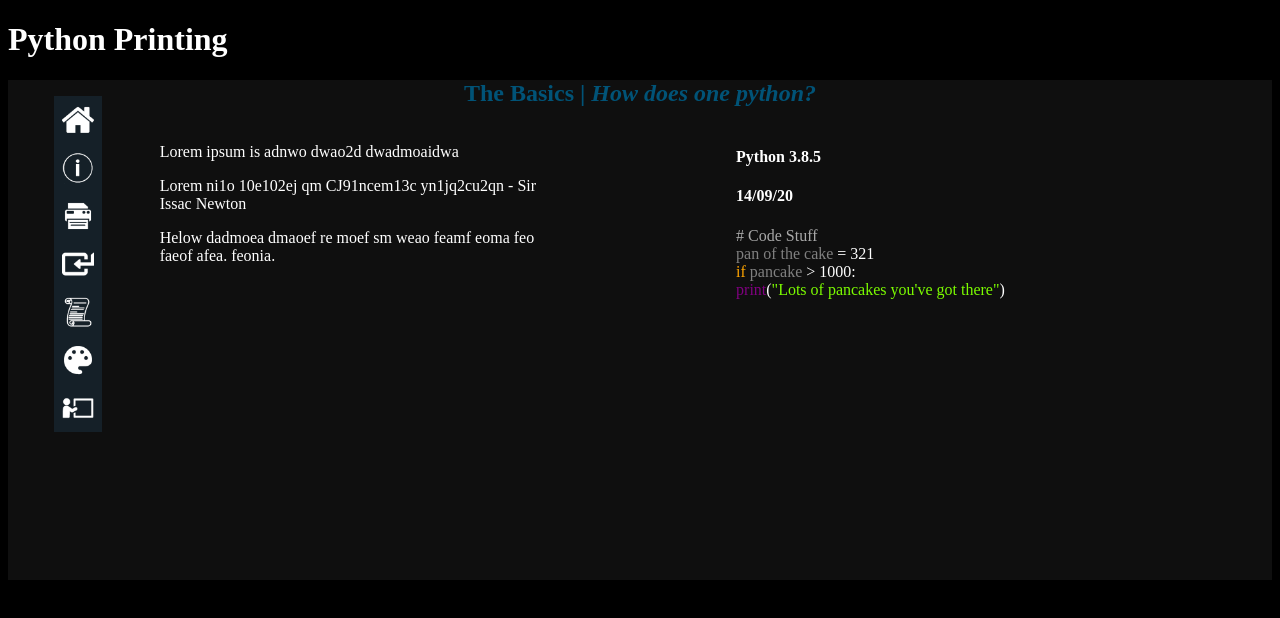
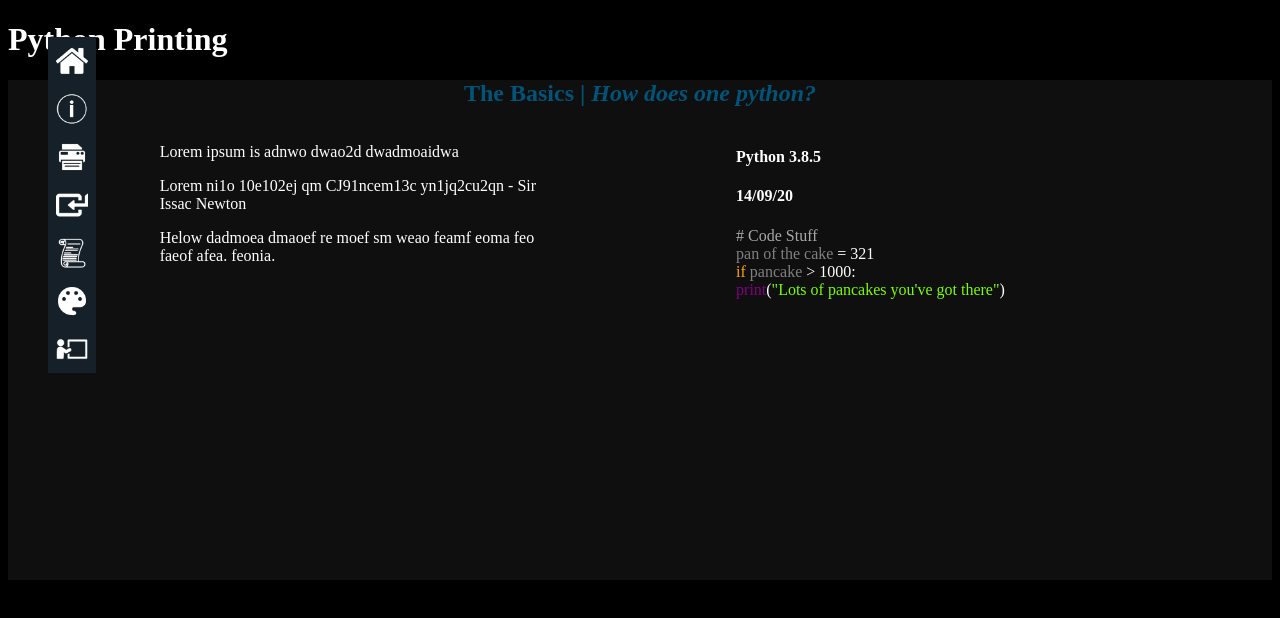
Before and after one commit to cattythegamer-tcat/tutorial_website, a plain HTML site: page index.html in a window 1280 px wide. Drawn offline with Linux system fonts and the light colour scheme.

Commit message:
Trying to make menu resizable

```diff
--- a/css/style.css
+++ b/css/style.css
@@ -36,7 +36,6 @@ li{
 
 #menu{
     position:fixed;
-    margin-left:0.5%;
 }
 
 body{
--- a/index.html
+++ b/index.html
@@ -16,13 +16,7 @@
 	</head>
 
 	<body>
-		<main>
-			<div id="title">
-				<!-- INSERT IMAGE-->
-				<h1>Python Printing</h1>
-			</div>
-
-			<div id="menu">
+		<div id="menu">
 				<ul>
 					<li><a href="index.html"><img src="images/icons/home.png" class="icon" /></a></li>
 					<li><a href="index.html"><img src="images/icons/info.png" class="icon" /></a></li>
@@ -32,6 +26,11 @@
 					<li><a href="index.html"><img src="images/icons/palette.png" class="icon" /></a></li>
 					<li><a href="index.html"><img src="images/icons/teach.png" class="icon" /></a></li>
 				</ul>
+			</div>
+		<main>
+			<div id="title">
+				<!-- INSERT IMAGE-->
+				<h1>Python Printing</h1>
 			</div>
 
 			<article id="basic">
```
